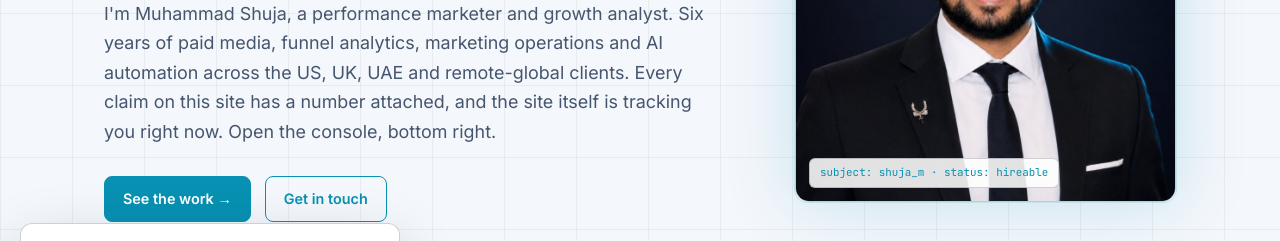
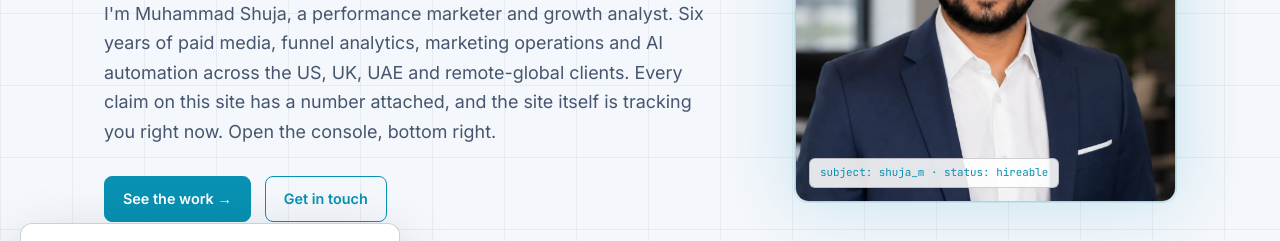
Before and after one commit to ms-stack-1/shuja-portfolio, a plain HTML site: page site/index.html in a window 1280 px wide. Shown: the part 347-588 px from the top of the page. Drawn offline with Linux system fonts and the light colour scheme.

Commit message:
Fix headshot image reference

```diff
--- a/site/index.html
+++ b/site/index.html
@@ -9,7 +9,7 @@
 <meta property="og:type" content="website">
 <meta property="og:title" content="Muhammad Shuja · Performance Marketer & Growth Analyst">
 <meta property="og:description" content="Performance marketer and growth analyst. $1.2M+ paid media managed, 18.6x peak ROAS, full-funnel analytics, marketing ops and AI automation across US, UK, UAE and remote-global clients.">
-<meta property="og:image" content="https://YOURSUBDOMAIN.example.com/assets/headshot.jpg">
+<meta property="og:image" content="https://YOURSUBDOMAIN.example.com/assets/headshot.webp">
 <meta property="og:url" content="https://YOURSUBDOMAIN.example.com/">
 <meta name="twitter:card" content="summary_large_image">
 <link rel="icon" href="assets/favicon.svg" type="image/svg+xml">
@@ -67,7 +67,7 @@ tracking console still mirrors the full dataLayer.  -->
       </div>
     </div>
     <div class="hero-photo">
-      <img src="assets/headshot.jpg" alt="Muhammad Shuja headshot" width="880" height="880">
+      <img src="assets/headshot.webp" alt="Muhammad Shuja headshot" width="880" height="880">
       <span class="photo-tag">subject: shuja_m · status: hireable</span>
     </div>
   </div>
```
Also changed, not shown: site/404.html (+1 -1 lines), site/about.html (+1 -1 lines), site/blog/git-based-blog-instead-of-cms.html (+1 -1 lines), site/blog/index.html (+1 -1 lines), site/colophon.html (+1 -1 lines), site/contact.html (+1 -1 lines), site/projects.html (+1 -1 lines), site/roadmap.html (+1 -1 lines), site/work/al-aaraf.html (+1 -1 lines), site/work/brandwise.html (+1 -1 lines), site/work/consulting.html (+1 -1 lines), site/work/food-crowd.html (+1 -1 lines), site/work/index.html (+1 -1 lines), site/work/primacare.html (+1 -1 lines), 3 more files.
